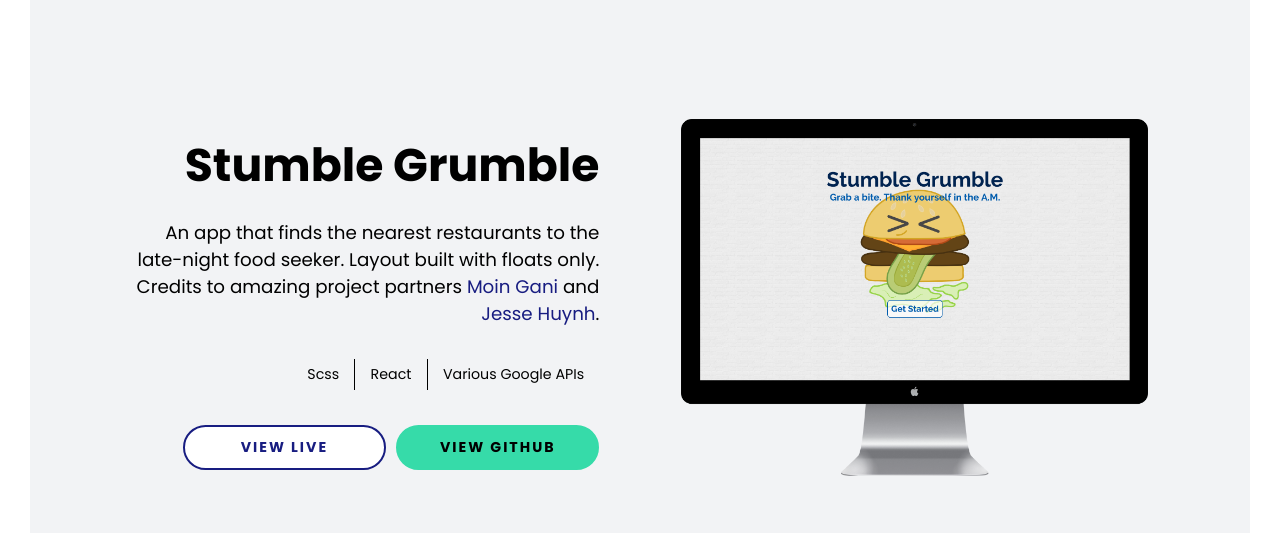
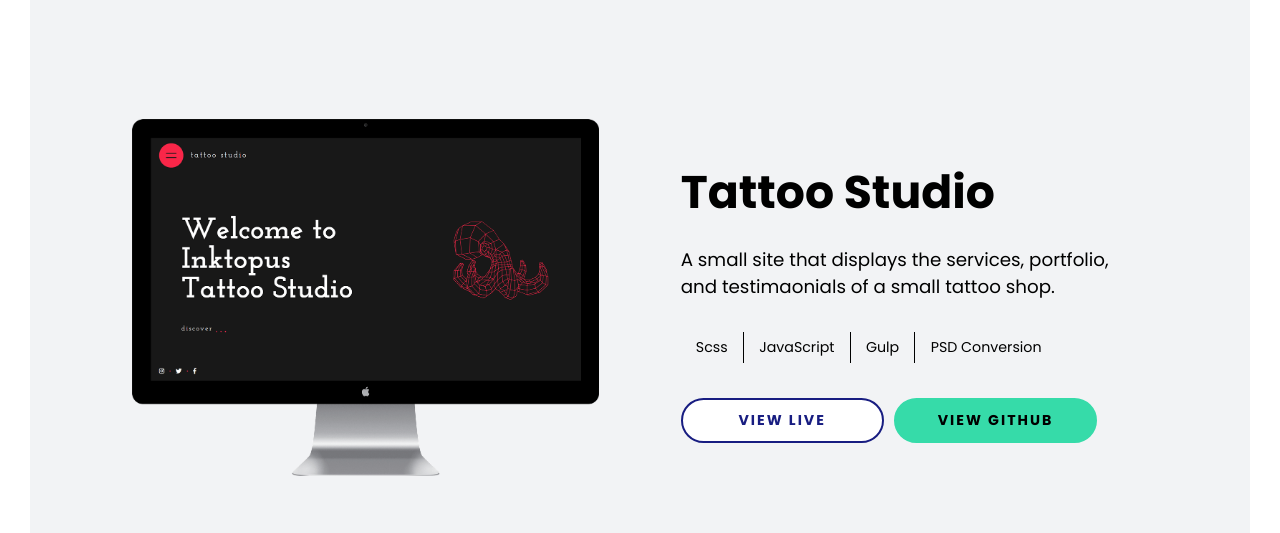
Before and after one commit to claireristow/portfolio, a website: page index.html in a window 1280 px wide. Shown: the part 1766-2299 px from the top of the page. Drawn offline with nearby package versions, Linux system fonts and the light colour scheme; files that its build step writes are made by us from their sources.

Commit message:
tattoo shop added to portfolio

```diff
--- a/index.html
+++ b/index.html
@@ -130,6 +130,26 @@
                     <p class="subheading">03 - What I've been working on</p>
                 </div>
                 <h2>Projects</h2>
+                <article class="left wow fadeInUp">
+                    <div class="projectContent">
+                        <h3>Tattoo Studio</h3>
+                        <p>A small site that displays the services, portfolio, and testimaonials of a small tattoo shop.</p>
+                        <div class="builtWith">
+                            <p>Scss</p>
+                            <p>JavaScript</p>
+                            <p>Gulp</p>
+                            <p>PSD Conversion</p>
+                        </div>
+                        <div class="projectLinks">
+                            <a href="https://claireristow.github.io/tattoo-shop-psd/index.html" role="button" class="button blueButton" target="_blank">View Live</a>
+                            <a href="https://github.com/claireristow/tattoo-shop-psd" role="button" class="button greenButton" target="_blank">View GitHub</a>
+                        </div>
+                    </div>
+                    <a href="https://claireristow.github.io/tattoo-shop-psd/index.html" class="projectImage" target="_blank">
+                        <h3 class="hide">Tattoo Studio</h3>
+                        <img src="assets/devices/tattoo-display.png" alt="Tattoo Studio website">
+                    </a>
+                </article>
                 <article class="right wow fadeInUp">
                     <div class="projectContent">
                         <h3>Stumble Grumble</h3>
```
Also changed, not shown: assets/devices/tattoo-display-four.PNG (added), assets/devices/tattoo-display-three.PNG (added), assets/devices/tattoo-display-two.PNG (added), assets/devices/tattoo-display.PNG (added).
